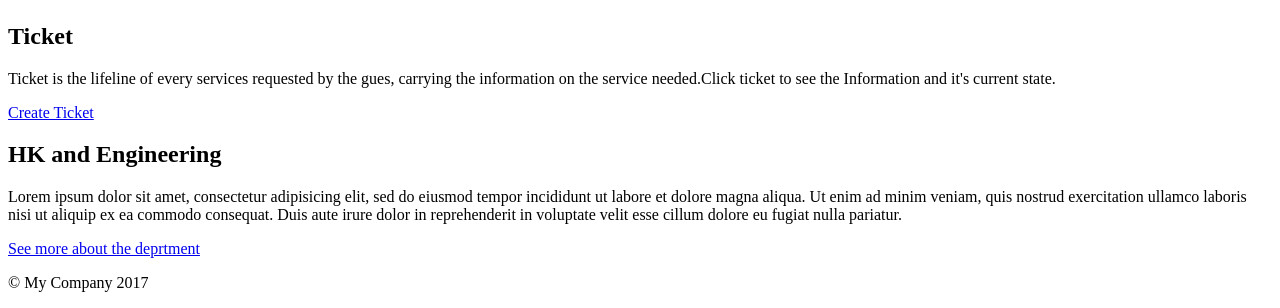
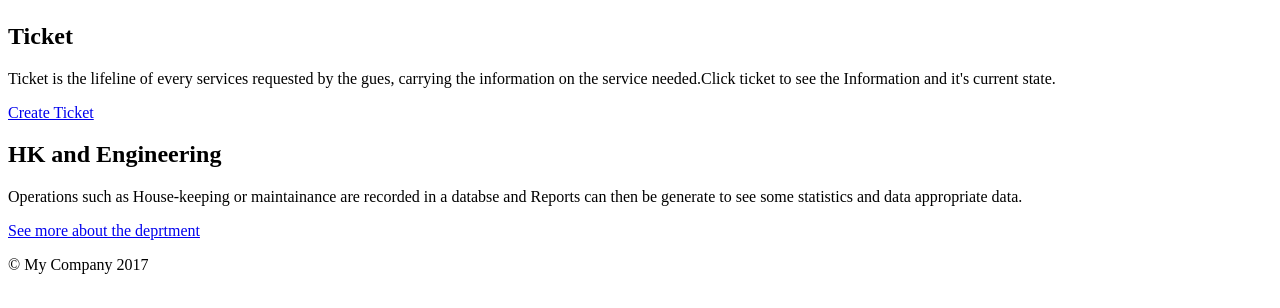
Before and after one commit to seans888/H-Service-Request, a Yii app: the page made by Application/advanced/frontend/views/site/index.php in a window 1280 px wide. Shown: the part 906-1214 px from the top of the page. After the commit the page ends 1180 px from the top, so only its background shows below. Run offline with PHP 8.4 and a stand-in for Yii, Linux system fonts and the light colour scheme; the template is opened without the code that fills it, so the values that code supplies are empty; some libraries are stand-ins or nearby versions.

Commit message:
Changed some text to fit what the app is all about.

```diff
--- a/Application/advanced/frontend/views/site/index.php
+++ b/Application/advanced/frontend/views/site/index.php
@@ -42,10 +42,7 @@ $this->title = 'Taal Vista Ticketing System';
             <div class="col-lg-4">
                 <h2>HK and Engineering</h2>
 
-                <p>Lorem ipsum dolor sit amet, consectetur adipisicing elit, sed do eiusmod tempor incididunt ut labore et
-                    dolore magna aliqua. Ut enim ad minim veniam, quis nostrud exercitation ullamco laboris nisi ut aliquip
-                    ex ea commodo consequat. Duis aute irure dolor in reprehenderit in voluptate velit esse cillum dolore eu
-                    fugiat nulla pariatur.</p>
+               <p>Operations such as House-keeping or maintainance are recorded in a databse and Reports can then be generate to see some statistics and data appropriate data.</p>
 
                 <p><a class="btn btn-default" href="http://www.yiiframework.com/extensions/">See more about the deprtment</a></p>
             </div>
```
